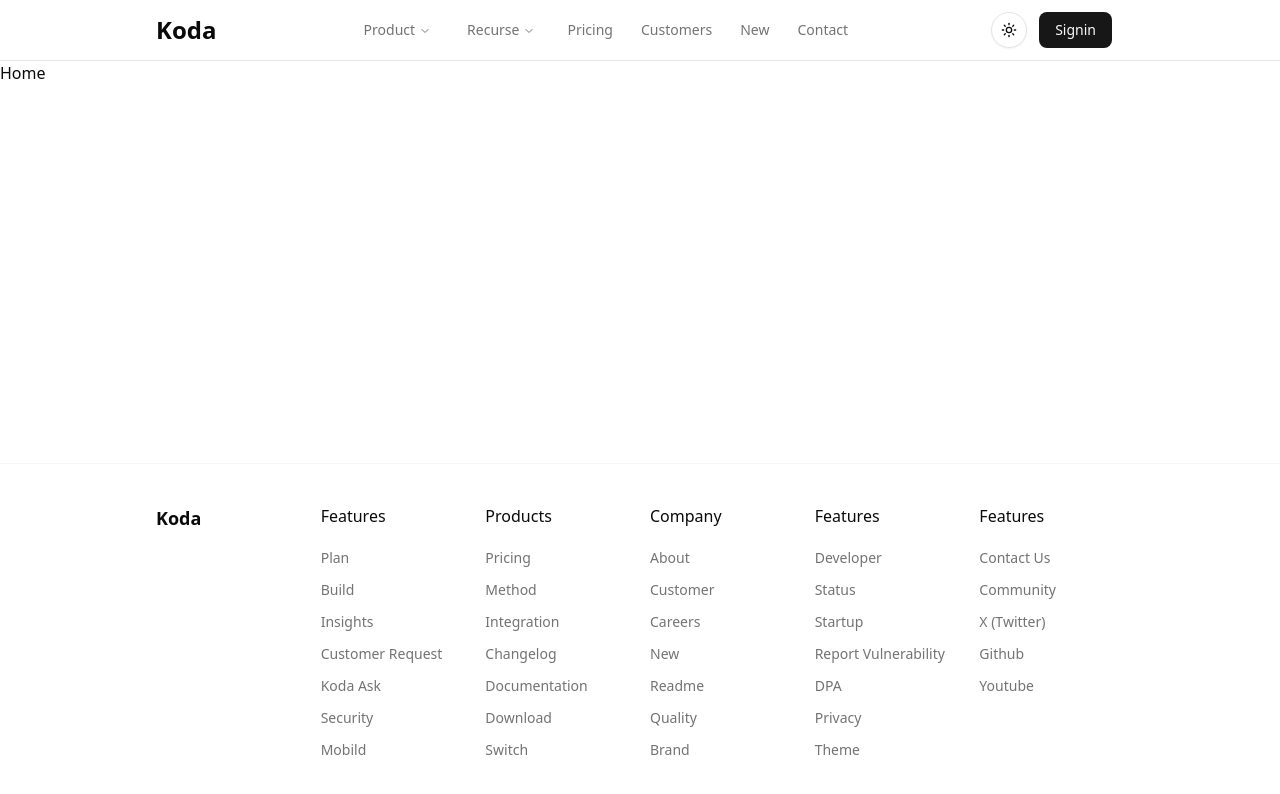
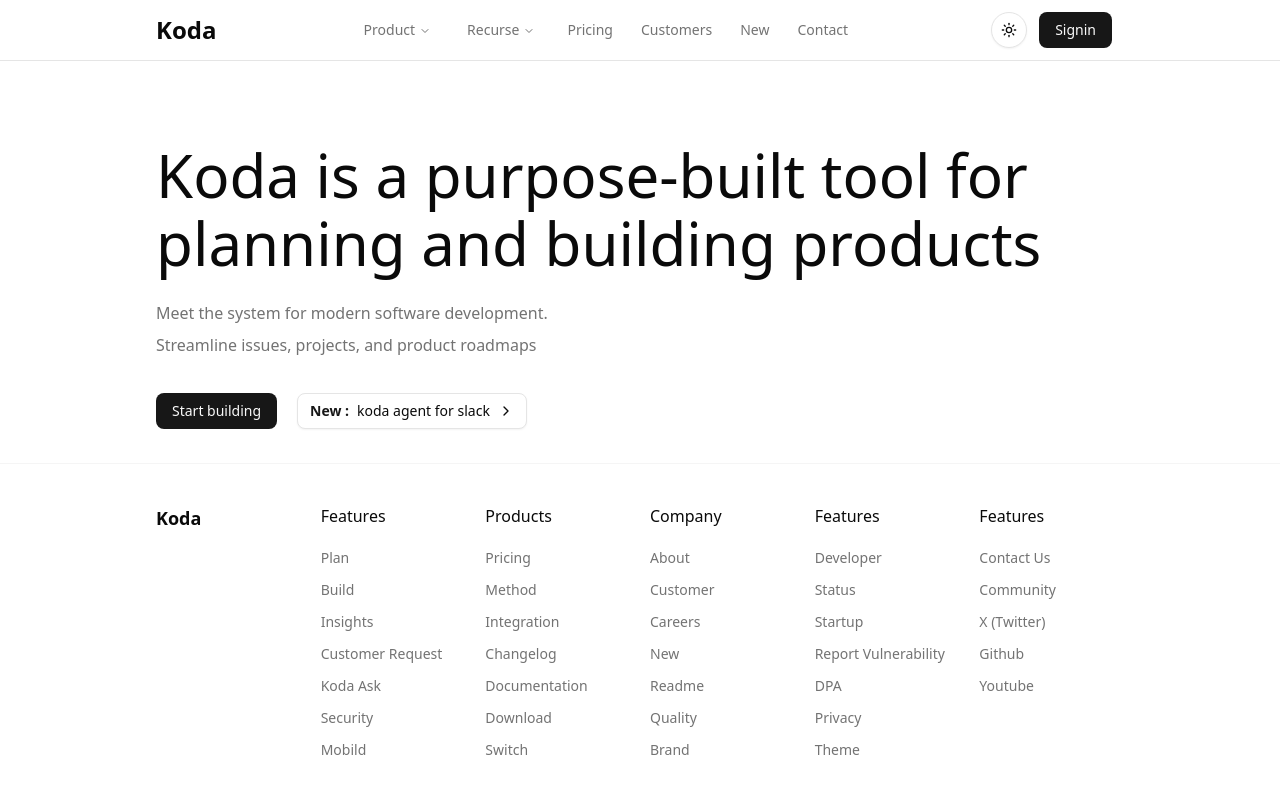
Before and after one commit to rashedulraha/koda, a Next.js app: page / in a window 1280 px wide. Shown: the top 794 px of the page. Built offline with nearby package versions, Linux system fonts and the light colour scheme.

Commit message:
adding home page hero banner

```diff
--- a/src/app/(main)/page.tsx
+++ b/src/app/(main)/page.tsx
@@ -1,3 +1,32 @@
+import Container from "@/components/Responsive/Container";
+import { Button } from "@/components/ui/button";
+import { ChevronRight } from "lucide-react";
+
 export default function Home() {
-  return <h1>Home</h1>;
+  return (
+    <>
+      <Container>
+        <div className="mt-10 md:mt-20">
+          <h1 className="text-2xl text-center md:text-left sm:text-3xl md:text-5xl lg:text-6xl font-medium md:leading-17">
+            Koda is a purpose-built tool for <br /> planning and building
+            products
+          </h1>
+          <p className="text-muted-foreground text-sm md:text-base leading-8 mt-3 md:mt-5">
+            Meet the system for modern software development. <br />
+            Streamline issues, projects, and product roadmaps
+          </p>
+          {/* action button */}
+          <div className="mt-5 md:mt-8 space-x-5">
+            <Button className="cursor-pointer">Start building</Button>
+            <Button variant={"outline"} className="cursor-pointer">
+              <span className="font-bold capitalize text-sidebar-primary">
+                new :
+              </span>
+              koda agent for slack <ChevronRight />
+            </Button>
+          </div>
+        </div>
+      </Container>
+    </>
+  );
 }
--- a/src/app/layout.tsx
+++ b/src/app/layout.tsx
@@ -1,9 +1,8 @@
 import type { Metadata } from "next";
 import { Geist, Geist_Mono } from "next/font/google";
-import "./globals.css"
+import "./globals.css";
 
 import { ThemeProvider } from "@/components/ui/theme-provider";
-
 
 const geistSans = Geist({
   variable: "--font-geist-sans",
@@ -16,7 +15,7 @@
 });
 
 export const metadata: Metadata = {
-  title: "Create Next App",
+  title: "Koda Next App",
   description: "Generated by create next app",
 };
 
--- a/src/components/Navbar/Navbar.tsx
+++ b/src/components/Navbar/Navbar.tsx
@@ -61,7 +61,9 @@
       </div>
 
       {/* mobile menu section */}
-      <div className="md:hidden w-full  bg-card absolute z-10 top-15" data-aos="fade-down">
+      <div
+        className="md:hidden w-full  bg-card absolute z-10 top-15"
+        data-aos="fade-down">
         <Container>
           {open && <div className="py-5">{desktopMobileMenuLink}</div>}
         </Container>
```
Also changed, not shown: src/app/(main)/layout.tsx (+11 -3 lines).
